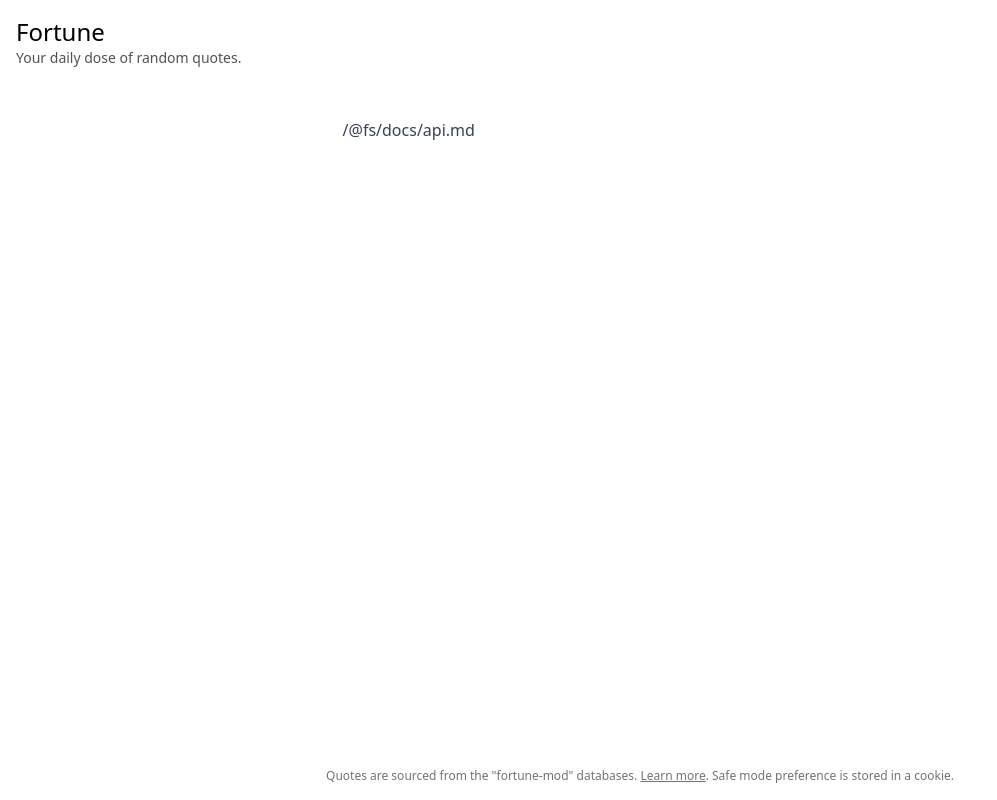
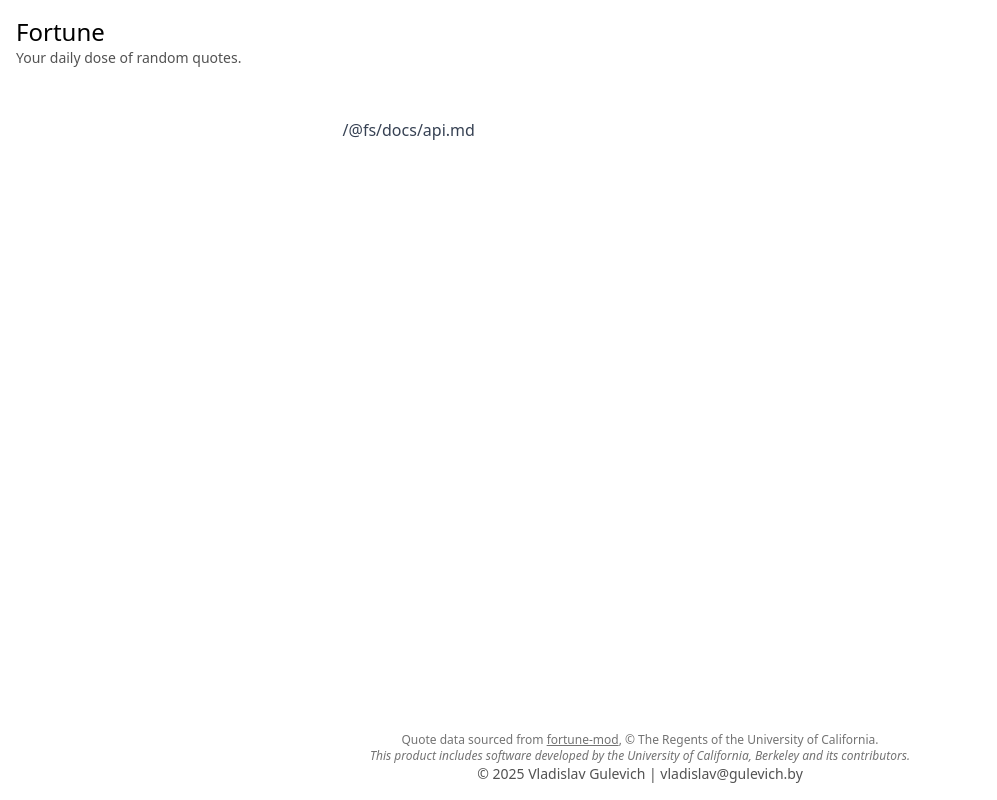
Before and after one commit to v-gulevich/fortune, a Next.js app: page /docs in a window 1280 px wide. Shown: the whole page, without its empty margins (0-997 px from the left). Built offline with nearby package versions, Linux system fonts and the light colour scheme.

Commit message:
move footer to component and update it

```diff
--- /dev/null
+++ b/app/components/footer.tsx
@@ -0,0 +1,47 @@
+import Link from "next/link";
+
+export default function Footer() {
+  return (
+    <footer className="mt-auto pt-6 text-xs text-neutral-500 text-center">
+      <div className="container mx-auto flex flex-col items-center justify-center px-4">
+      {/* Data Source License and Acknowledgment */}
+      <p>
+        Quote data sourced from{" "}
+        <a
+          href="https://github.com/shlomif/fortune-mod"
+          target="_blank"
+          rel="noopener noreferrer"
+          className="underline hover:text-black"
+        >
+          fortune-mod
+        </a>
+        , © The Regents of the University of California.
+      </p>
+
+      {/* Required Berkeley Acknowledgment Clause */}
+      <p className="italic">
+        This product includes software developed by the University of
+        California, Berkeley and its contributors.
+      </p>
+    </div>
+    <p className="text-sm text-neutral-600">
+      © {new Date().getFullYear()}{" "}
+      <Link
+        href="https://github.com/"
+        target="_blank"
+        rel="noopener noreferrer"
+        className="font-medium hover:text-black"
+      >
+        Vladislav Gulevich
+      </Link> | <Link
+        href="mailto:vladislav@gulevich.by"
+        target="_blank"
+        rel="noopener noreferrer"
+        className="font-medium hover:text-black"
+      >
+        vladislav@gulevich.by
+      </Link>
+    </p>
+    </footer>
+  );
+}
--- a/app/docs/page.tsx
+++ b/app/docs/page.tsx
@@ -19,6 +19,7 @@ hljs.registerLanguage("typescript", typescript);
 
 
 import docFile from "@/docs/api.md";
+import Footer from "../components/footer";
 
 export default async function Page() {
   const { content } = matter(docFile);
@@ -48,18 +49,7 @@ export default async function Page() {
         ></article>
       </div>
 
-      <footer className="mt-auto pt-6 text-xs text-neutral-500 text-center">
-        Quotes are sourced from the "fortune-mod" databases.{" "}
-        <Link
-          href="https://github.com/shlomif/fortune-mod"
-          target="_blank"
-          rel="noopener noreferrer"
-          className="underline hover:text-blue-700"
-        >
-          Learn more
-        </Link>
-        . Safe mode preference is stored in a cookie.
-      </footer>
+      <Footer/>
     </main>
   );
 }
--- a/app/page.tsx
+++ b/app/page.tsx
@@ -2,6 +2,7 @@ import { hash } from "crypto";
 import { cookies } from "next/headers";
 import Link from "next/link";
 import { IndexedQuote } from "./api/v1/fortune/Quote";
+import Footer from "./components/footer";
 
 type SearchParams = { [key: string]: string | string[] | undefined };
 
@@ -58,7 +59,7 @@ export default async function Page({
               curl https://fortune.gulevich.by/
             </code>
             !{" "}
-            <Link href={"/docs"} className="underline">
+            <Link href={"/docs"} className="underline hover:text-black">
               See docs
             </Link>
             .
@@ -164,18 +165,7 @@ export default async function Page({
         </div>
       </div>
 
-      <footer className="mt-auto pt-6 text-xs text-neutral-500 text-center">
-        Quotes are sourced from the "fortune-mod" databases.{" "}
-        <Link
-          href="https://github.com/shlomif/fortune-mod"
-          target="_blank"
-          rel="noopener noreferrer"
-          className="underline hover:text-blue-700"
-        >
-          Learn more
-        </Link>
-        . Safe mode preference is stored in a cookie.
-      </footer>
+      <Footer/>
     </main>
   );
 }
```
